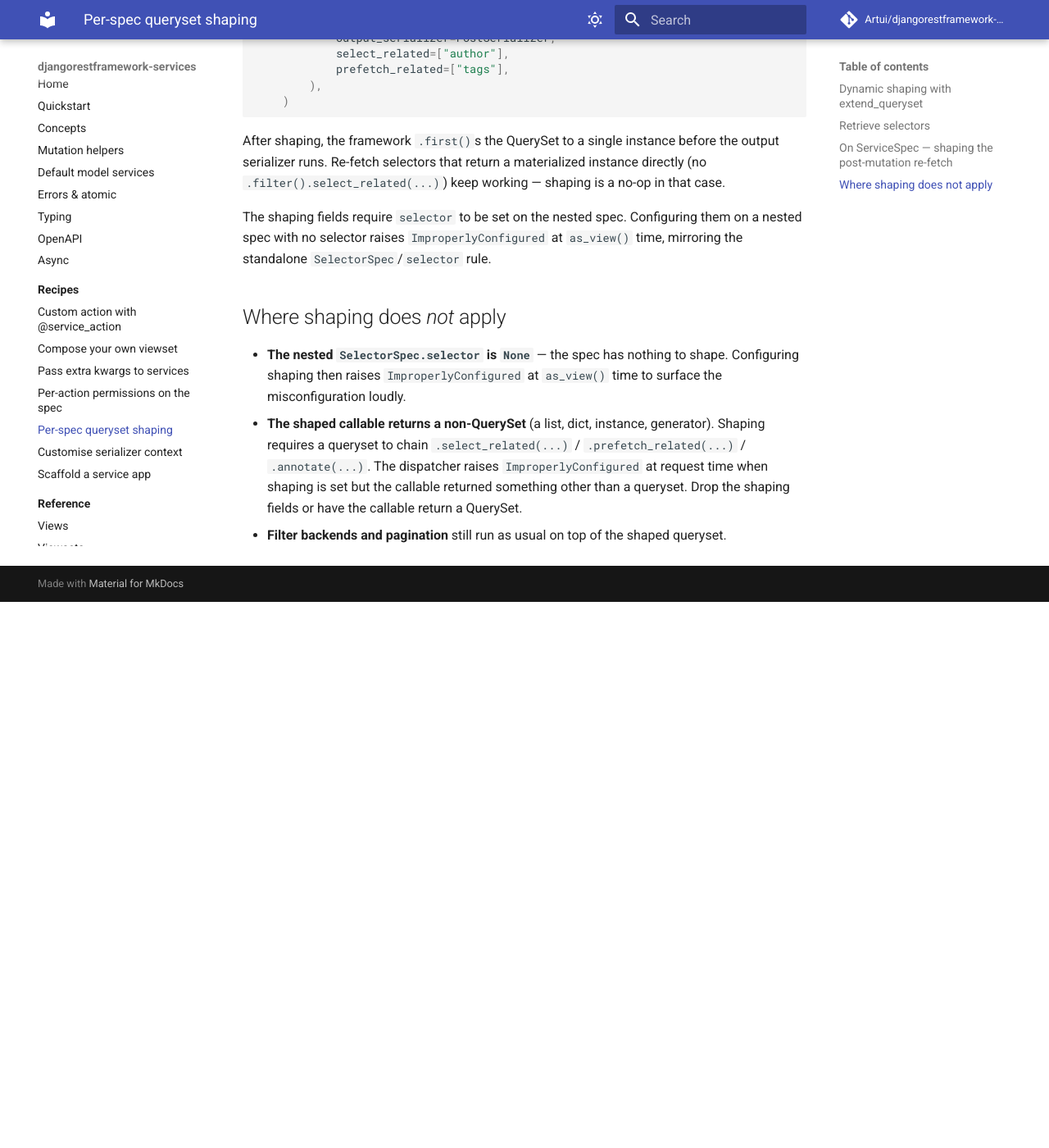
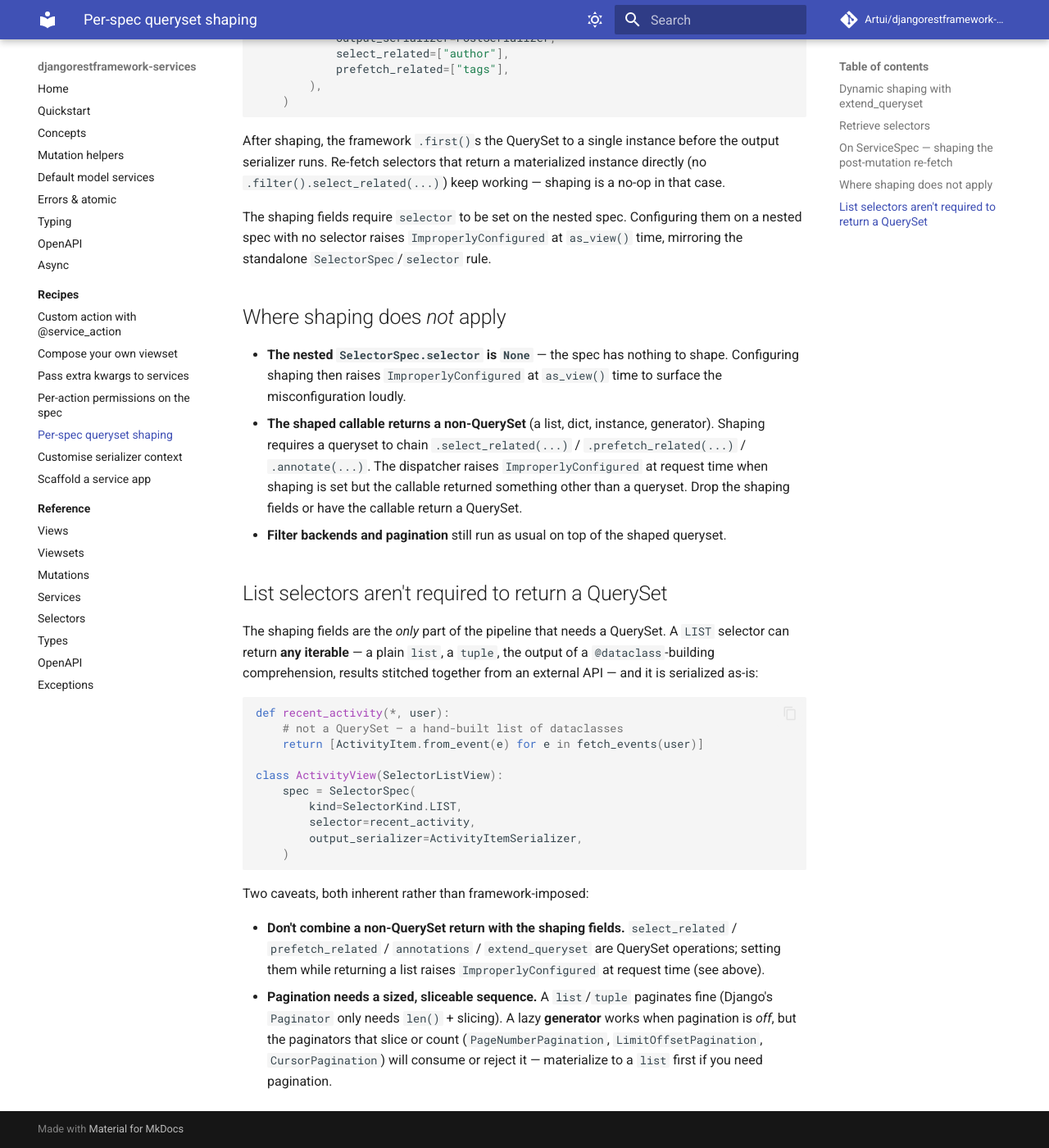
Before and after one commit to Artui/django-spec-rest, an MkDocs documentation site: the page built from docs/recipes/queryset-shaping.md, in a window 1280 px wide and 1400 px high, scrolled down 2440 px. Shown: the whole window at 82% size. Built offline with MkDocs 1.6.1 and Material for MkDocs 9.7.7, drawn with Linux system fonts in a browser that asks for light colours; comment, search, counter and statistics services are not loaded; before the commit the page ends 3174 px from its top, so only the background shows below that.

Commit message:
Centralize queryset detection; document iterable LIST selectors
Replace three scattered duck-typing checks (`hasattr(..., "first")` /
`hasattr(..., "annotate")`) with a single `is_queryset()` predicate using
`isinstance` against `QuerySet`/`Manager`, shared by the selector and
mutation-output dispatch paths. More precise (a domain object that merely
exposes `.first()` is no longer mistaken for a queryset) and
self-documenting.

Add regression tests proving a LIST selector may return a plain iterable
(serialized as-is, paginates when sized/sliceable) and that combining a
non-QuerySet return with the queryset-only shaping fields still fails
loud. Document the iterable contract in the queryset-shaping recipe.

Co-Authored-By: Claude Opus 4.8 (1M context) <noreply@anthropic.com>

````diff
--- a/docs/recipes/queryset-shaping.md
+++ b/docs/recipes/queryset-shaping.md
@@ -152,3 +152,36 @@ Configuring them on a nested spec with no selector raises
   fields or have the callable return a QuerySet.
 - **Filter backends and pagination** still run as usual on top of the
   shaped queryset.
+
+## List selectors aren't required to return a QuerySet
+
+The shaping fields are the *only* part of the pipeline that needs a
+QuerySet. A `LIST` selector can return **any iterable** — a plain `list`,
+a `tuple`, the output of a `@dataclass`-building comprehension, results
+stitched together from an external API — and it is serialized as-is:
+
+```python
+def recent_activity(*, user):
+    # not a QuerySet — a hand-built list of dataclasses
+    return [ActivityItem.from_event(e) for e in fetch_events(user)]
+
+class ActivityView(SelectorListView):
+    spec = SelectorSpec(
+        kind=SelectorKind.LIST,
+        selector=recent_activity,
+        output_serializer=ActivityItemSerializer,
+    )
+```
+
+Two caveats, both inherent rather than framework-imposed:
+
+- **Don't combine a non-QuerySet return with the shaping fields.**
+  `select_related` / `prefetch_related` / `annotations` / `extend_queryset`
+  are QuerySet operations; setting them while returning a list raises
+  `ImproperlyConfigured` at request time (see above).
+- **Pagination needs a sized, sliceable sequence.** A `list`/`tuple`
+  paginates fine (Django's `Paginator` only needs `len()` + slicing). A
+  lazy **generator** works when pagination is *off*, but the paginators
+  that slice or count (`PageNumberPagination`, `LimitOffsetPagination`,
+  `CursorPagination`) will consume or reject it — materialize to a `list`
+  first if you need pagination.
````
Also changed, not shown: CHANGELOG.md (+18 -0 lines), 3 other files.
